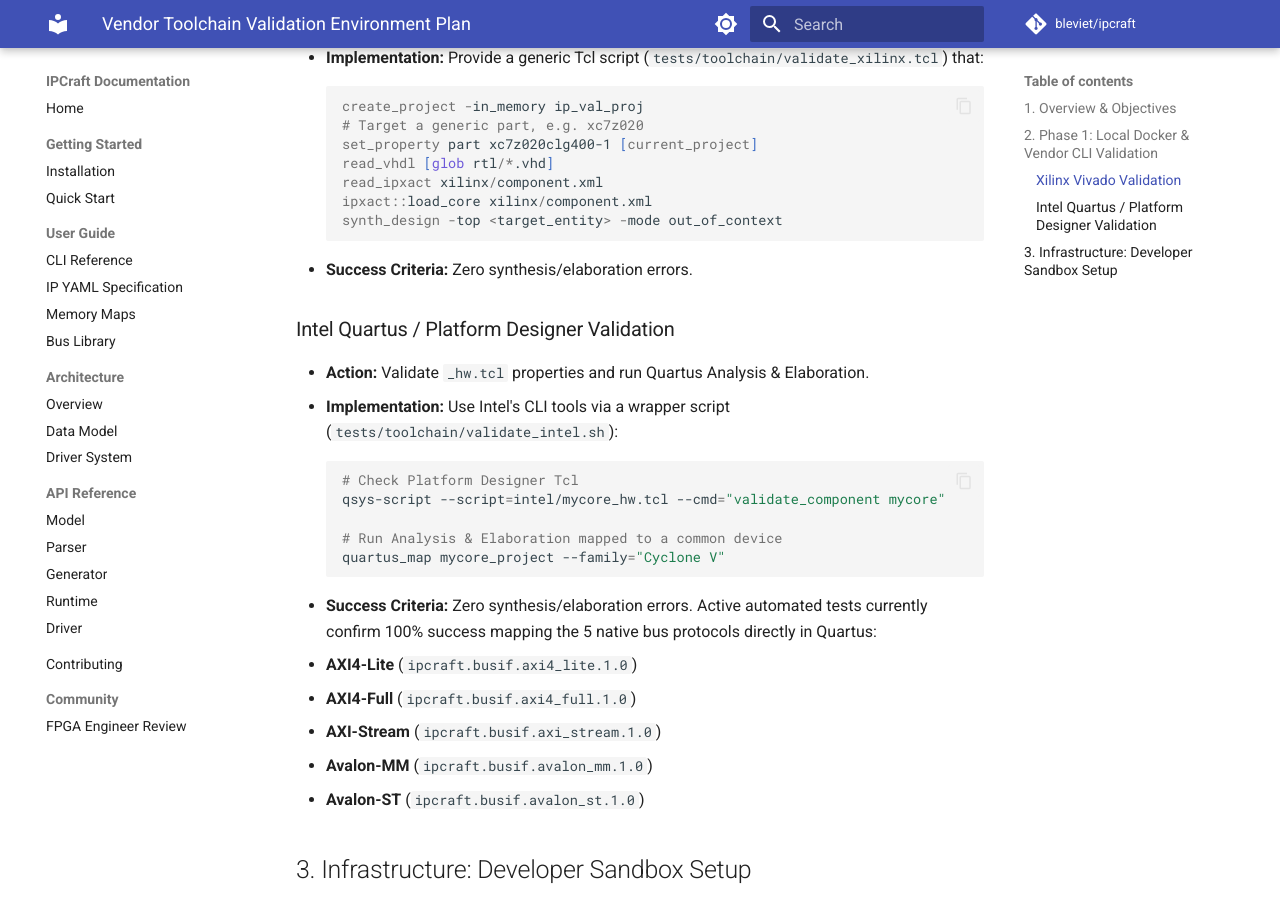
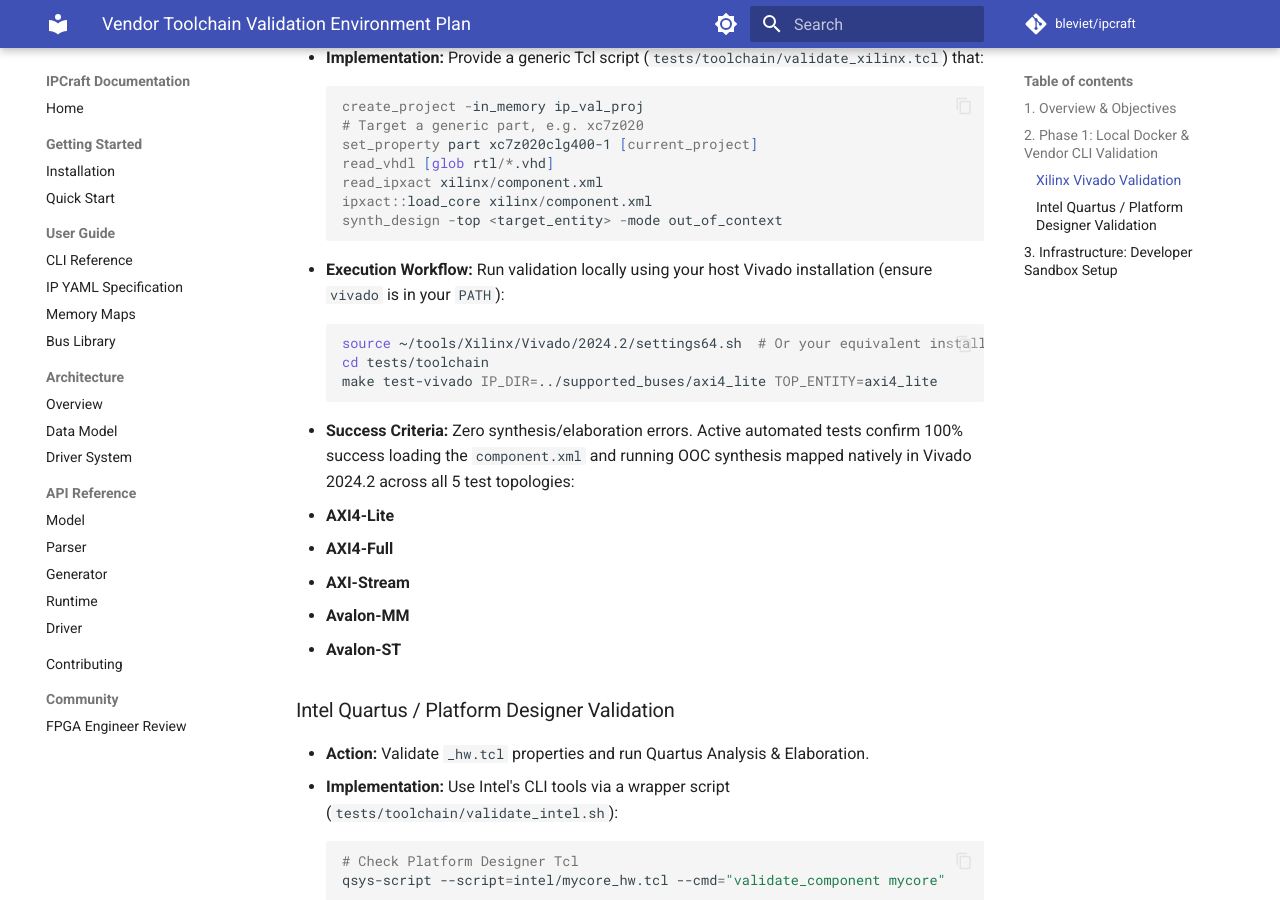
Before and after one commit to bleviet/ipcraft, an MkDocs documentation site: the page built from docs/architecture/vendor-validation-plan.md, in a window 1280 px wide and 900 px high, scrolled down 702 px. Built offline with MkDocs 1.6.1 and Material for MkDocs 9.7.7, drawn with Linux system fonts in a browser that asks for light colours; comment, search, counter and statistics services are not loaded.

Commit message:
feat(toolchain): integrate Xilinx Vivado validation and refine VHDL templates
- Added local Vivado validation support (sources settings64.sh from host).
- Updated test_all.sh to dynamically detect and run Vivado tests if available.
- Refined top-level VHDL template to resolve synthesis warnings by mapping reset polarity to an internal signal.
- Integrated IP-XACT component.xml validation into Vivado test harness.
- Updated vendor-validation-plan.md with current results and usage instructions.

````diff
--- a/docs/architecture/vendor-validation-plan.md
+++ b/docs/architecture/vendor-validation-plan.md
@@ -25,7 +25,19 @@
   ipxact::load_core xilinx/component.xml
   synth_design -top <target_entity> -mode out_of_context
   ```
-- **Success Criteria:** Zero synthesis/elaboration errors.
+- **Execution Workflow:**
+  Run validation locally using your host Vivado installation (ensure `vivado` is in your `PATH`):
+  ```bash
+  source ~/tools/Xilinx/Vivado/2024.2/settings64.sh  # Or your equivalent install path
+  cd tests/toolchain
+  make test-vivado IP_DIR=../supported_buses/axi4_lite TOP_ENTITY=axi4_lite
+  ```
+- **Success Criteria:** Zero synthesis/elaboration errors. Active automated tests confirm 100% success loading the `component.xml` and running OOC synthesis mapped natively in Vivado 2024.2 across all 5 test topologies:
+  - **AXI4-Lite**
+  - **AXI4-Full**
+  - **AXI-Stream**
+  - **Avalon-MM**
+  - **Avalon-ST**
 
 ### Intel Quartus / Platform Designer Validation
 - **Action:** Validate `_hw.tcl` properties and run Quartus Analysis & Elaboration.
````
Also changed, not shown: 4 other files.
